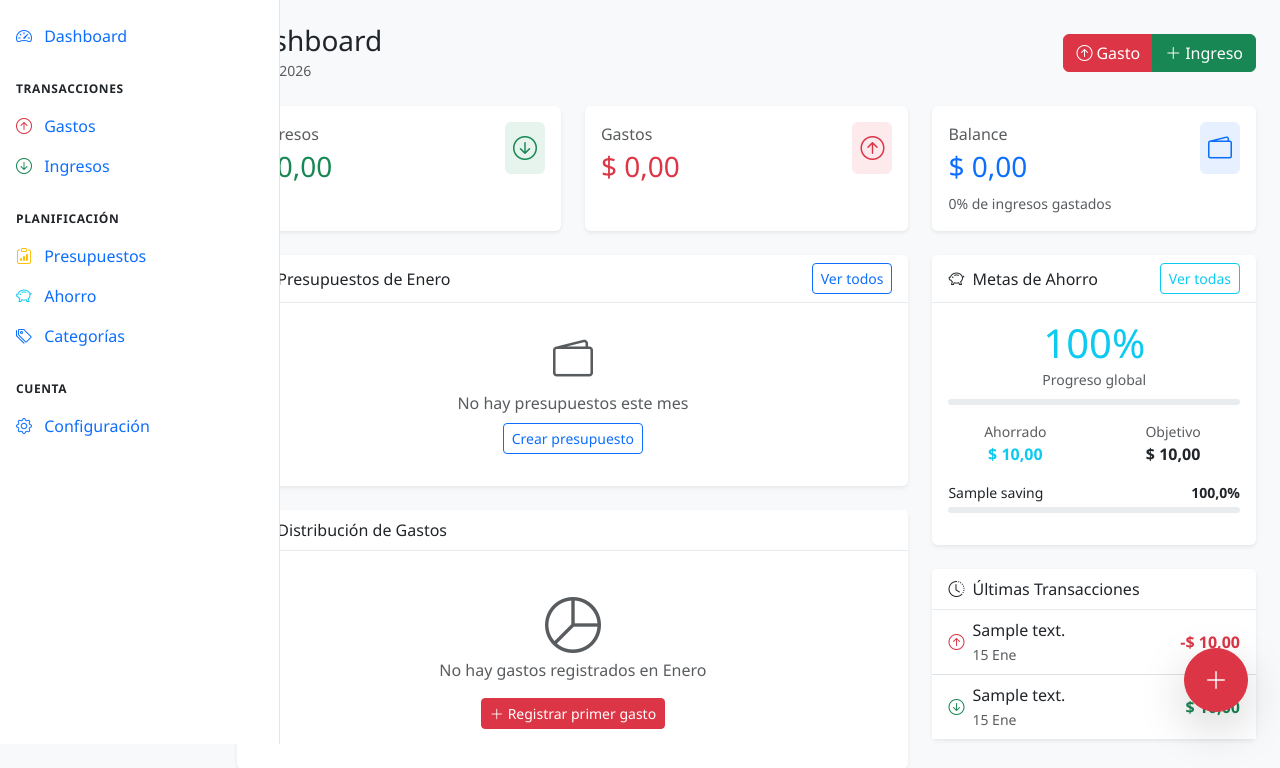
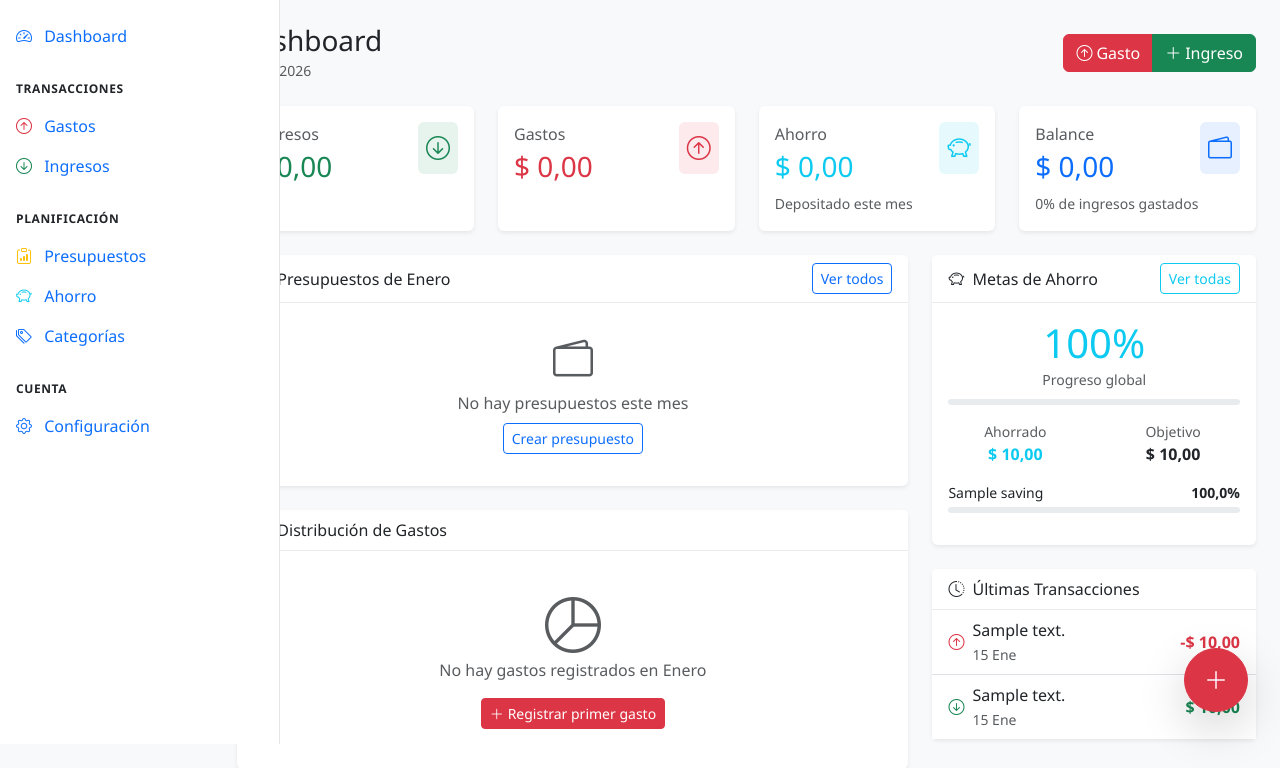
Before and after one commit to Nicokac/control_gastos, a Django app: page / in a window 1280 px wide. Shown: the part 56-824 px from the top of the page. Run offline with Django 5.2, Linux system fonts and the light colour scheme; a user stored in the database is signed in; data comes from the database, SQL or seed files in the repository; tables that the repository leaves empty hold one stand-in row (values such as "Sample post"); parts of the project's set-up code (start-up, migrations or seed data) failed here and were passed over.

Commit message:
feat(dashboard): mostrar ahorro como egreso separado en balance
- Depósitos a ahorro visibles en dashboard como línea independiente
- Balance = ingresos - gastos - ahorro depositado en el mes
- Nueva card 'Ahorro' en balance principal (layout 4 columnas)
- fix(tests): ajustar límite de queries a 11 en tests de performance

660 tests passing, 95.16% coverage

```diff
--- a/apps/reports/views.py
+++ b/apps/reports/views.py
@@ -14,7 +14,7 @@ from apps.budgets.models import Budget
 from apps.core.utils import get_month_date_range_exclusive, get_month_name
 from apps.expenses.models import Expense
 from apps.income.models import Income
-from apps.savings.models import Saving, SavingStatus
+from apps.savings.models import MovementType, Saving, SavingMovement, SavingStatus
 
 
 class DashboardView(LoginRequiredMixin, TemplateView):
@@ -96,8 +96,17 @@ class DashboardView(LoginRequiredMixin, TemplateView):
         income_total = income_data["current"] or Decimal("0")
         prev_income_total = income_data["previous"] or Decimal("0")
 
-        # Balance
-        balance = income_total - expense_total
+        # Query 3: Depósitos a ahorro del mes actual
+        savings_deposits_data = SavingMovement.objects.filter(
+            saving__user=user,
+            type=MovementType.DEPOSIT,
+            date__gte=cur_start,
+            date__lt=cur_end,
+        ).aggregate(total=Sum("amount"))
+        savings_deposits_total = savings_deposits_data["total"] or Decimal("0")
+
+        # Balance (ingresos - gastos - ahorro)
+        balance = income_total - expense_total - savings_deposits_total
 
         # Porcentaje de gastos vs ingresos
         if income_total > 0:
@@ -124,6 +133,7 @@ class DashboardView(LoginRequiredMixin, TemplateView):
         return {
             "income_total": income_total,
             "expense_total": expense_total,
+            "savings_deposits_total": savings_deposits_total,
             "balance": balance,
             "balance_is_positive": balance >= 0,
             "expense_percentage": expense_percentage,
--- a/templates/reports/dashboard.html
+++ b/templates/reports/dashboard.html
@@ -98,7 +98,7 @@
 <!-- Balance Principal -->
 <div class="row g-4 mb-4">
     <!-- Ingresos -->
-    <div class="col-md-4">
+    <div class="col-md-3">
         <div class="card border-success h-100">
             <div class="card-body">
                 <div class="d-flex justify-content-between align-items-start">
@@ -129,7 +129,7 @@
     </div>
 
     <!-- Gastos -->
-    <div class="col-md-4">
+    <div class="col-md-3">
         <div class="card border-danger h-100">
             <div class="card-body">
                 <div class="d-flex justify-content-between align-items-start">
@@ -159,8 +159,28 @@
         </div>
     </div>
 
+    <!-- Ahorro -->
+    <div class="col-md-3">
+        <div class="card border-info h-100">
+            <div class="card-body">
+                <div class="d-flex justify-content-between align-items-start">
+                    <div>
+                        <p class="text-muted mb-1">Ahorro</p>
+                        <h3 class="text-info mb-0">{{ savings_deposits_total|currency }}</h3>
+                    </div>
+                    <div class="bg-info bg-opacity-10 rounded p-2">
+                        <i class="bi bi-piggy-bank text-info fs-4"></i>
+                    </div>
+                </div>
+                <div class="mt-2">
+                    <small class="text-muted">Depositado este mes</small>
+                </div>
+            </div>
+        </div>
+    </div>
+
     <!-- Balance -->
-    <div class="col-md-4">
+    <div class="col-md-3">
         <div class="card {% if balance_is_positive %}border-primary{% else %}border-warning{% endif %} h-100">
             <div class="card-body">
                 <div class="d-flex justify-content-between align-items-start">
```
Also changed, not shown: apps/reports/tests/test_views.py (+3 -3 lines).
